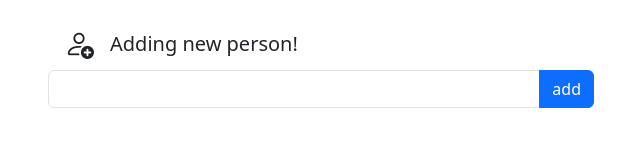
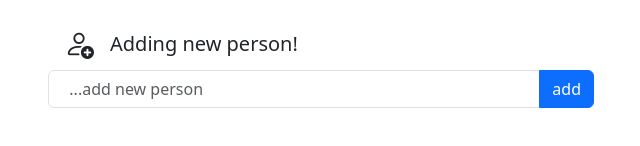
Before and after one commit to dilshod21/my-to-do-list, a React (Create React App) app: page / in a window 1280 px wide. Shown: the part 336-482 px from the top of the page, without its empty margins (34-674 px from the left). Built offline with nearby package versions, Linux system fonts and the light colour scheme.

Commit message:
added -adding-part-function- of course

```diff
--- a/package.json
+++ b/package.json
@@ -8,6 +8,7 @@
     "@testing-library/user-event": "^13.5.0",
     "react-dom": "^18.2.0",
     "react-scripts": "5.0.1",
+    "uuid": "^9.0.0",
     "web-vitals": "^2.1.4"
   },
   "scripts": {
--- a/src/components/adding-part/Adding.js
+++ b/src/components/adding-part/Adding.js
@@ -1,7 +1,23 @@
 import "./adding.css"
 import { useState, } from 'react';
 
-function Adding({}) {
+function Adding({ onAdder, }) {
+
+    const [newMan, setNewMan] = useState("");
+
+    const getValueFunc = (e) => {
+        setNewMan(e.target.value);
+    }
+
+
+    const getName = (e) => {
+        e.preventDefault();
+        const newObj = {id: null, name: newMan, like: false, love: false};
+
+        onAdder(newObj);
+        setNewMan("");
+    }
+
     return (
         <div className="mt-5">
             <h5 className="d-flex align-items-center">
@@ -11,9 +27,16 @@ function Adding({}) {
                 Adding new person!
             </h5>
 
-            <div className="d-flex input-group">
-                <input type="text" className="form-control"/>
-                <button className="btn btn-primary">add</button>
+            <div>
+                <form onSubmit={(e) => {getName(e)}} className="d-flex w-100 input-group">
+                    <input
+                        type="text"
+                        className="form-control"
+                        name="name" placeholder="  ...add new person"
+                        value={newMan} onChange={(e) => {getValueFunc(e)}}
+                    />
+                    <button type="submit" className="btn btn-primary">add</button>
+                </form>
             </div>
         </div>
 
--- a/src/components/app/App.js
+++ b/src/components/app/App.js
@@ -1,10 +1,9 @@
 import { useState, } from 'react';
+import { v4 as uuidv4 } from 'uuid';
 import "./App.css"
 import List from "../llist/List";
 import Searcher from "../search-part/searcher";
 import Adding from "../adding-part/Adding";
-
-
 
 
 function App() {
@@ -16,7 +15,8 @@ function App() {
         {id: 4, name: "Dilshod", like: false, love: false}
     ]);
 
-    const [found, setFound] = useState("")
+    const [found, setFound] = useState("");
+    const [filter, setFilter] = useState("");
 
     const onDelete = (id) => {
         const newArr = persons.filter(c => c.id !== id);
@@ -56,6 +56,13 @@ function App() {
     };
 
     const getFound = (found) => setFound(found);
+
+    const onAdder = (newPerson) => {
+
+        const newAdder = [...persons , { ...newPerson, id: uuidv4()}];
+        setPersons(newAdder);
+    }
+
     return (
         <div className="container">
             <Searcher getFound={getFound} />
@@ -64,7 +71,7 @@ function App() {
                     <table className="table table-striped">
                         <List persons={searching(persons, found)} onDelete={onDelete} onLike={onLike} onLove={onLove} />
                     </table>
-                    <Adding />
+                    <Adding onAdder={onAdder} />
                 </div>
             </div>
         </div>
--- a/src/components/list-item/ListItem.js
+++ b/src/components/list-item/ListItem.js
@@ -2,15 +2,15 @@
 
 
 
-function ListItem({ id, img, name, like, love, onDelete, onLike, onLove }) {
+function ListItem({ id, number, name, like, love, onDelete, onLike, onLove }) {
 
     return (
-        <tr>
+        <tr key={id}>
             <td>
 
                 <div className="d-flex align-items-center justify-content-between">
                     <div className="d-flex align-items-center">
-                        <p>{id}</p>
+                        <p>{number + 1}</p>
 
                         <p className="mx-2">{name}</p>
                     </div>
--- a/src/components/llist/List.js
+++ b/src/components/llist/List.js
@@ -4,9 +4,10 @@ function List({ persons, onDelete, onLike, onLove }) {
 
     return (
         <tbody>
-            {persons.map(item => (
+            {persons.map((item, index) => (
                 <ListItem
                     id={item.id}
+                    number={index}
                     name={item.name}
                     like={item.like}
                     love={item.love}
```
Also changed, not shown: 1 other file (tests, documents, lock files or other folders).
